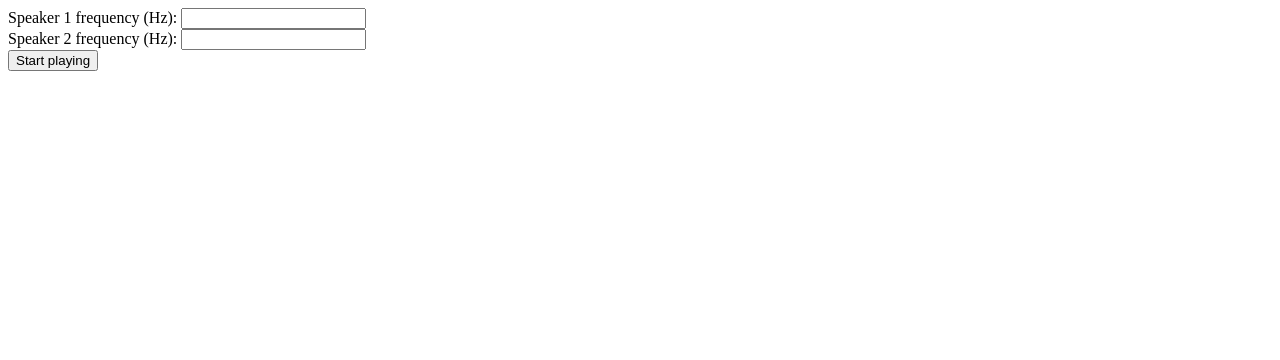
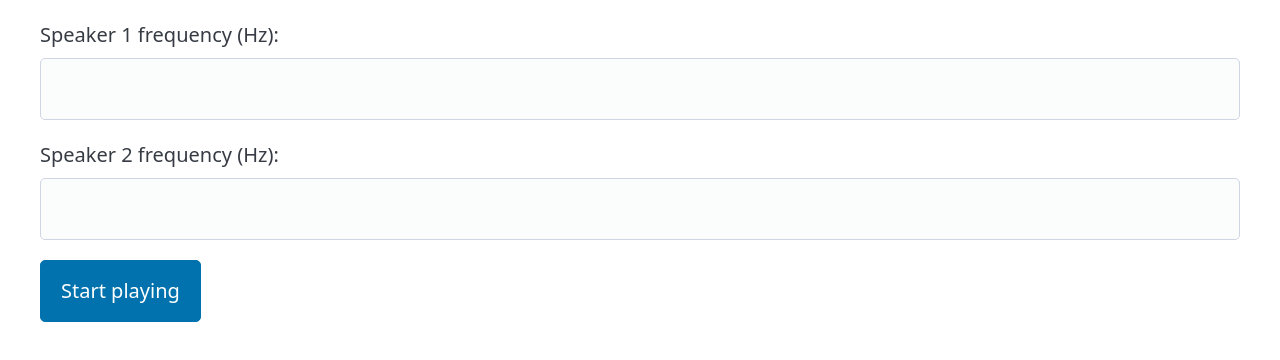
Before and after one commit to cindyy3/audio-tools, a plain HTML site: page index.html in a window 1280 px wide. Drawn offline with nearby package versions, Linux system fonts and the light colour scheme.

Commit message:
Import pico.css

```diff
--- a/index.html
+++ b/index.html
@@ -4,8 +4,10 @@
   <meta charset="UTF-8">
   <meta name="viewport" content="width=device-width, initial-scale=1.0">
   <title>Audio Tools</title>
+  <link rel="stylesheet" href="https://cdn.jsdelivr.net/npm/@picocss/pico@2/css/pico.min.css">
 </head>
 <body>
+  <main class="container">
     <label for="speaker_1_frequency">Speaker 1 frequency (Hz):</label>
     <input type="text" id="speaker_1_frequency" name="speaker_1_frequency">
     <br>
@@ -13,6 +15,7 @@
     <input type="text" id="speaker_2_frequency" name="speaker_2_frequency">
     <br>
     <button id="startButton">Start playing</button>
+  </main>
 
   <script>
     let isPlaying = false;
```
Lines whose indentation alone changed are shown as unchanged.
